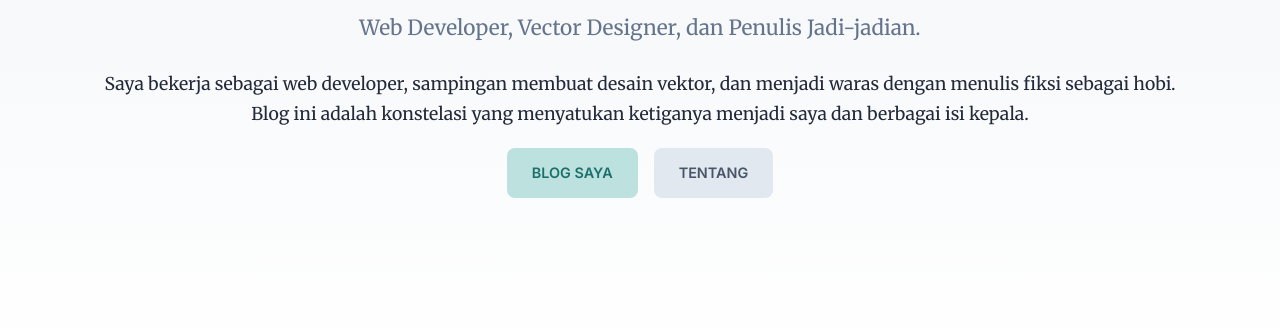
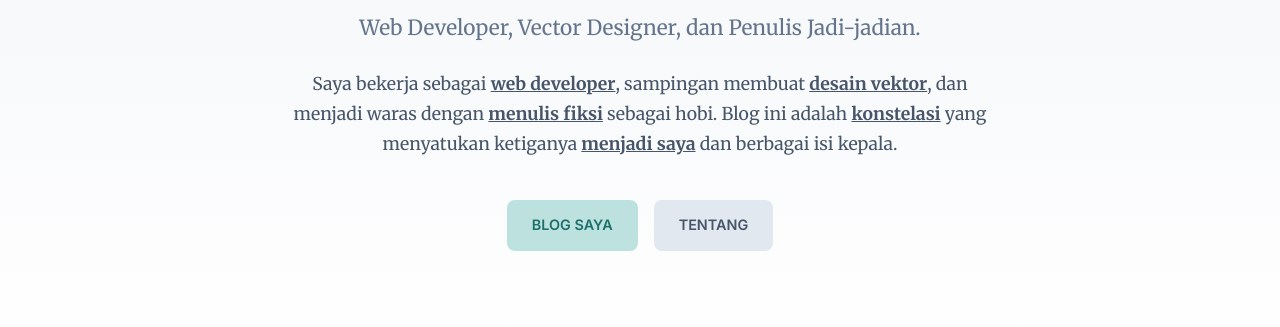
Before and after one commit to ydkrisdiantoro/ydkrisdiantoro.github.io, an Astro site: page / in a window 1280 px wide. Shown: the part 235-562 px from the top of the page. Built offline with nearby package versions, Linux system fonts and the light colour scheme; Astro itself is replaced by a stand-in of ours.

Commit message:
feat: enhance intro styles with improved typography and layout

```diff
--- a/src/styles/global.css
+++ b/src/styles/global.css
@@ -187,8 +187,20 @@ hr {
 	margin: 0 auto;
 }
 
+.intro {
+	font-size: 1.1rem;
+	max-width: 700px;
+	margin: 0 auto 2.5rem;
+	line-height: 1.7;
+	color: var(--slate-600);
+}
+
+p.intro span{
+	font-weight: 600;
+	text-decoration: underline;
+}
+
 .section-title {
-	border-bottom: 2px solid var(--accent);
 	padding-bottom: 0.5rem;
 	display: inline-block;
 	font-weight: 600;
```
